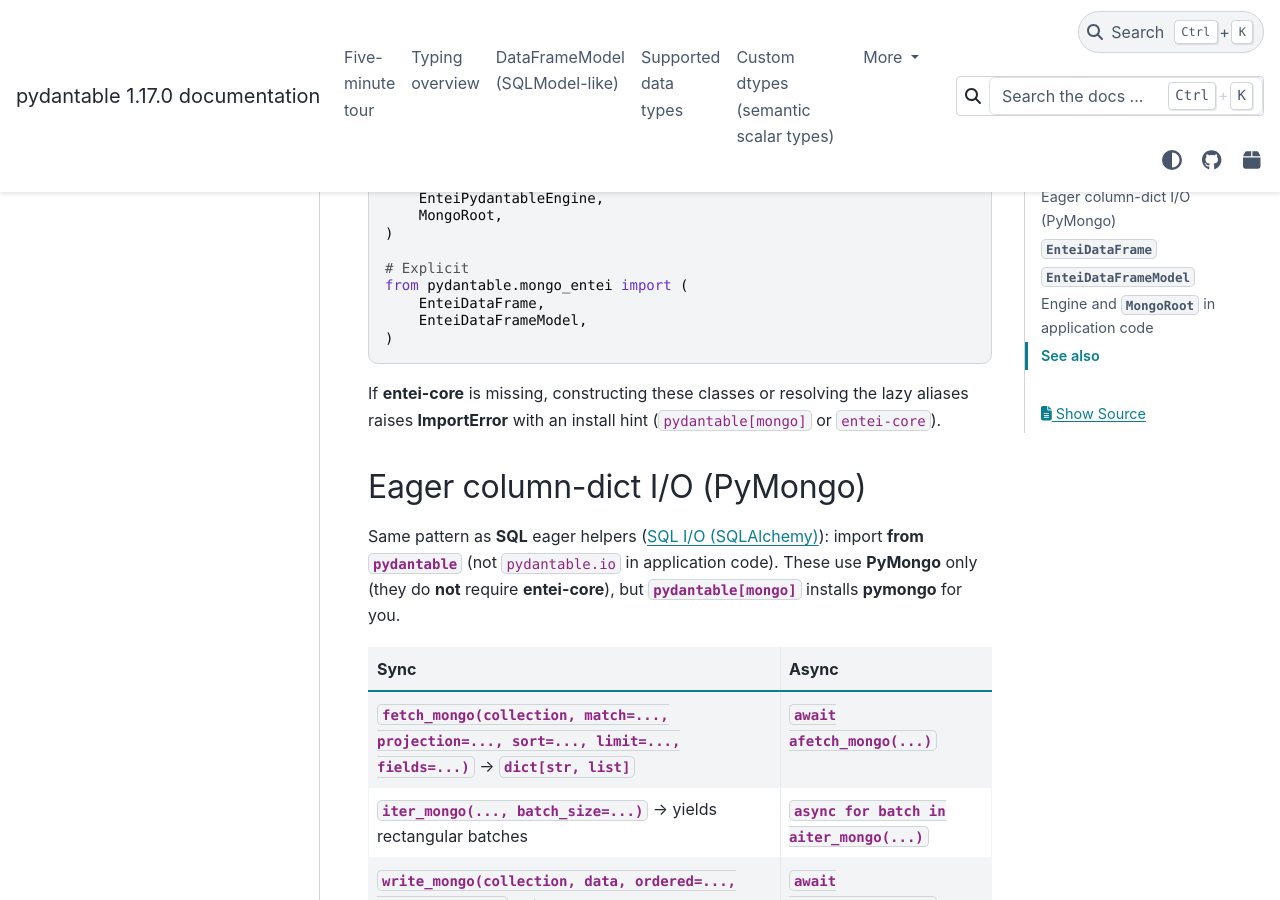
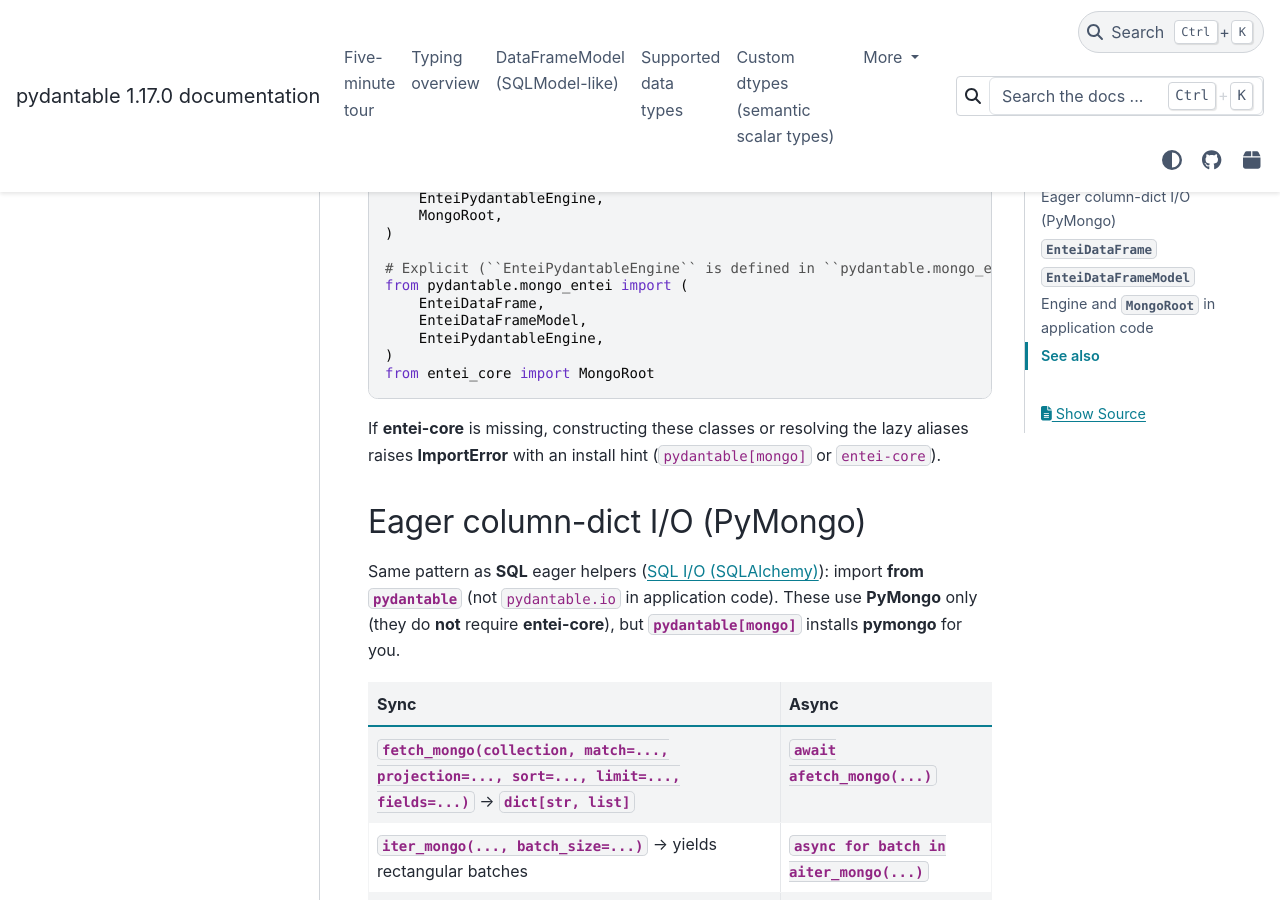
Before and after one commit to eddiethedean/pydantable, a Sphinx documentation site: the page built from docs/MONGO_ENGINE.md, in a window 1280 px wide and 900 px high, scrolled down 1845 px. Built offline with Sphinx 7.4.7 and the PyData theme 0.15.4, drawn with Linux system fonts in a browser that asks for light colours; the version number is read from the project's files by our own code.

Commit message:
Docs: align Mongo stack with EnteiPydantableEngine + entei-core MongoRoot
Clarify native execution vs entei-core materialization across README, EXECUTION,
index, DOCS_MAP, ADR-engines, CUSTOM_ENGINE_PACKAGE, MONGO_ENGINE; fix pyproject
optional-deps comments.

````diff
--- a/docs/MONGO_ENGINE.md
+++ b/docs/MONGO_ENGINE.md
@@ -54,11 +54,13 @@ from pydantable import (
     MongoRoot,
 )
 
-# Explicit
+# Explicit (``EnteiPydantableEngine`` is defined in ``pydantable.mongo_entei_engine``)
 from pydantable.mongo_entei import (
     EnteiDataFrame,
     EnteiDataFrameModel,
+    EnteiPydantableEngine,
 )
+from entei_core import MongoRoot
 ```
 
 If **entei-core** is missing, constructing these classes or resolving the lazy
````
Also changed, not shown: README.md (+2 -2 lines), docs/ADR-engines.md (+1 -1 lines), docs/CUSTOM_ENGINE_PACKAGE.md (+1 -1 lines), docs/DOCS_MAP.md (+2 -2 lines), docs/EXECUTION.md (+1 -1 lines), docs/index.md (+1 -1 lines), pyproject.toml (+4 -4 lines).
